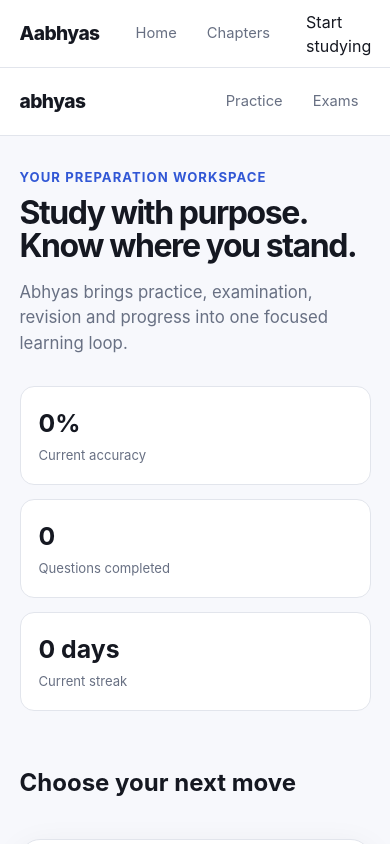
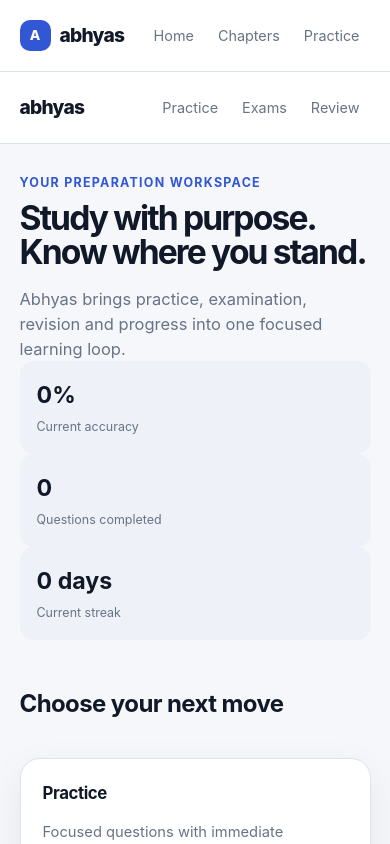
Before and after one commit to MKU-MKU/abhyas, a Next.js app in the folder apps/web/: page / in a window 390 px wide. Shown: the top 844 px of the page. Built offline with nearby package versions, Linux system fonts and the light colour scheme.

Commit message:
feat: establish modern responsive Abhyas design system

```diff
--- a/apps/web/app/globals.css
+++ b/apps/web/app/globals.css
@@ -1,66 +1,70 @@
 :root {
-  --bg: #f7f8fc;
+  --bg: #f5f7fb;
   --surface: #ffffff;
-  --surface-muted: #f0f2f7;
-  --text: #151821;
-  --muted: #687083;
-  --border: #e2e5ec;
+  --surface-muted: #eef2f8;
+  --text: #111827;
+  --muted: #687386;
+  --border: #dde3ed;
   --primary: #3157d5;
   --primary-strong: #2444b0;
   --success: #19734a;
+  --danger: #b43d3d;
+  --radius-xl: 26px;
   --radius-lg: 20px;
   --radius-md: 14px;
-  --shadow-card: 0 10px 35px rgb(21 24 33 / 7%);
+  --shadow-card: 0 14px 40px rgb(21 24 33 / 7%);
 }
 
 * { box-sizing: border-box; }
-html { color-scheme: light; }
-body {
-  margin: 0;
-  background: var(--bg);
-  color: var(--text);
-  font-family: Inter, ui-sans-serif, system-ui, -apple-system, BlinkMacSystemFont, "Segoe UI", sans-serif;
-  line-height: 1.5;
-}
+html { color-scheme: light; scroll-behavior: smooth; }
+body { margin: 0; background: var(--bg); color: var(--text); font-family: Inter, ui-sans-serif, system-ui, -apple-system, BlinkMacSystemFont, "Segoe UI", sans-serif; line-height: 1.5; }
 a { color: inherit; text-decoration: none; }
 button, input { font: inherit; }
 button { cursor: pointer; }
 
-.shell { min-height: 100vh; }
-.topbar {
-  position: sticky;
-  top: 0;
-  z-index: 10;
-  display: flex;
-  align-items: center;
-  justify-content: space-between;
-  gap: 24px;
-  min-height: 68px;
-  padding: 0 5vw;
-  background: rgb(255 255 255 / 92%);
-  border-bottom: 1px solid var(--border);
-  backdrop-filter: blur(14px);
-}
-.brand { font-weight: 800; letter-spacing: -0.03em; font-size: 1.2rem; }
-.nav { display: flex; align-items: center; gap: 6px; }
-.nav a { padding: 8px 12px; color: var(--muted); border-radius: 10px; font-size: .92rem; }
+.appShell { min-height: 100vh; display: flex; flex-direction: column; }
+.topbar { position: sticky; top: 0; z-index: 20; display: flex; align-items: center; justify-content: space-between; gap: 18px; min-height: 72px; padding: 0 clamp(18px, 5vw, 64px); background: rgb(255 255 255 / 94%); border-bottom: 1px solid var(--border); backdrop-filter: blur(16px); }
+.brand { display: inline-flex; align-items: center; gap: 9px; font-weight: 850; letter-spacing: -.04em; font-size: 1.2rem; }
+.brandMark { display: grid; place-items: center; width: 31px; height: 31px; border-radius: 10px; background: var(--primary); color: white; font-size: .86rem; letter-spacing: 0; }
+.nav { display: flex; align-items: center; gap: 2px; }
+.nav a { padding: 9px 11px; color: var(--muted); border-radius: 10px; font-size: .9rem; }
 .nav a:hover { background: var(--surface-muted); color: var(--text); }
-.main { width: min(1180px, 90vw); margin: 0 auto; padding: 48px 0 80px; }
-.eyebrow { margin: 0 0 8px; color: var(--primary); font-weight: 700; font-size: .82rem; text-transform: uppercase; letter-spacing: .08em; }
-h1 { margin: 0; font-size: clamp(2rem, 5vw, 3.6rem); line-height: 1.04; letter-spacing: -.045em; }
-.subtitle { max-width: 680px; margin: 18px 0 0; color: var(--muted); font-size: 1.05rem; }
-.grid { display: grid; grid-template-columns: repeat(3, 1fr); gap: 18px; margin-top: 34px; }
-.card { padding: 24px; background: var(--surface); border: 1px solid var(--border); border-radius: var(--radius-lg); box-shadow: var(--shadow-card); }
+.headerCta { padding: 10px 14px; border-radius: 11px; background: var(--text); color: white; font-size: .86rem; font-weight: 750; }
+.main { width: min(1180px, 90vw); margin: 0 auto; padding: 48px 0 80px; flex: 1; }
+.hero { display: grid; grid-template-columns: 1.25fr .75fr; gap: 26px; align-items: stretch; }
+.heroPanel { padding: clamp(28px, 5vw, 54px); background: var(--surface); border: 1px solid var(--border); border-radius: var(--radius-xl); box-shadow: var(--shadow-card); }
+.eyebrow { margin: 0 0 8px; color: var(--primary); font-weight: 750; font-size: .78rem; text-transform: uppercase; letter-spacing: .1em; }
+h1 { margin: 0; font-size: clamp(2.1rem, 5vw, 4rem); line-height: 1.02; letter-spacing: -.055em; }
+h2 { letter-spacing: -.025em; }
+.subtitle { max-width: 700px; margin: 18px 0 0; color: var(--muted); font-size: 1.03rem; }
+.heroActions { display: flex; flex-wrap: wrap; gap: 10px; margin-top: 28px; }
+.primaryButton, .secondaryButton { display: inline-flex; align-items: center; justify-content: center; min-height: 44px; padding: 0 16px; border-radius: 12px; font-weight: 750; }
+.primaryButton { background: var(--primary); color: white; }
+.secondaryButton { border: 1px solid var(--border); background: var(--surface); }
+.primaryButton:hover { background: var(--primary-strong); }
+.stats { display: grid; grid-template-columns: repeat(3, 1fr); gap: 12px; margin-top: 24px; }
+.stat { padding: 17px; background: var(--surface-muted); border-radius: var(--radius-md); }
+.stat strong { display: block; font-size: 1.45rem; }
+.stat span { color: var(--muted); font-size: .78rem; }
+.grid { display: grid; grid-template-columns: repeat(3, 1fr); gap: 16px; margin-top: 26px; }
+.card { padding: 22px; background: var(--surface); border: 1px solid var(--border); border-radius: var(--radius-lg); box-shadow: var(--shadow-card); }
 .card h2 { margin: 0; font-size: 1.05rem; }
 .card p { color: var(--muted); font-size: .92rem; }
-.cardLink { display: inline-flex; margin-top: 10px; color: var(--primary); font-weight: 700; }
-.statRow { display: grid; grid-template-columns: repeat(3, 1fr); gap: 14px; margin-top: 30px; }
-.stat { padding: 18px; background: var(--surface); border: 1px solid var(--border); border-radius: var(--radius-md); }
-.stat strong { display: block; font-size: 1.55rem; }
-.stat span { color: var(--muted); font-size: .82rem; }
-@media (max-width: 800px) {
-  .nav a:nth-child(n+3) { display: none; }
-  .grid, .statRow { grid-template-columns: 1fr; }
-  .main { padding-top: 32px; }
-}
+.cardLink { display: inline-flex; margin-top: 10px; color: var(--primary); font-weight: 750; }
+.sectionHeader { display: flex; align-items: end; justify-content: space-between; gap: 18px; margin-bottom: 20px; }
+.sectionHeader h1 { font-size: clamp(2rem, 4vw, 3rem); }
+.chapterGrid { display: grid; grid-template-columns: repeat(2, 1fr); gap: 16px; }
+.chapterCard { padding: 22px; background: var(--surface); border: 1px solid var(--border); border-radius: var(--radius-lg); transition: transform .16s ease, box-shadow .16s ease; }
+.chapterCard:hover { transform: translateY(-2px); box-shadow: var(--shadow-card); }
+.chapterCode { color: var(--primary); font-weight: 800; font-size: .8rem; }
+.chapterTitle { margin: 7px 0 6px; font-size: 1.25rem; }
+.meta { color: var(--muted); font-size: .82rem; }
+.pillRow { display: flex; flex-wrap: wrap; gap: 7px; margin-top: 15px; }
+.pill { padding: 6px 9px; border-radius: 999px; background: var(--surface-muted); color: var(--muted); font-size: .72rem; font-weight: 700; }
+.subtopicList { display: grid; gap: 10px; margin-top: 20px; }
+.subtopic { display: flex; align-items: center; justify-content: space-between; gap: 14px; padding: 15px 16px; background: var(--surface); border: 1px solid var(--border); border-radius: 14px; }
+.subtopic strong { font-size: .9rem; }
+.footer { display: flex; justify-content: space-between; gap: 20px; padding: 24px clamp(18px, 5vw, 64px); color: var(--muted); border-top: 1px solid var(--border); font-size: .76rem; }
+@media (max-width: 900px) { .hero { grid-template-columns: 1fr; } .nav a:nth-child(n+5) { display: none; } }
+@media (max-width: 700px) { .headerCta { display: none; } .nav a:nth-child(n+4) { display: none; } .grid, .chapterGrid, .stats { grid-template-columns: 1fr; } .main { padding-top: 30px; } .footer { flex-direction: column; } }
 @media (prefers-reduced-motion: reduce) { *, *::before, *::after { scroll-behavior: auto !important; transition: none !important; } }
```
